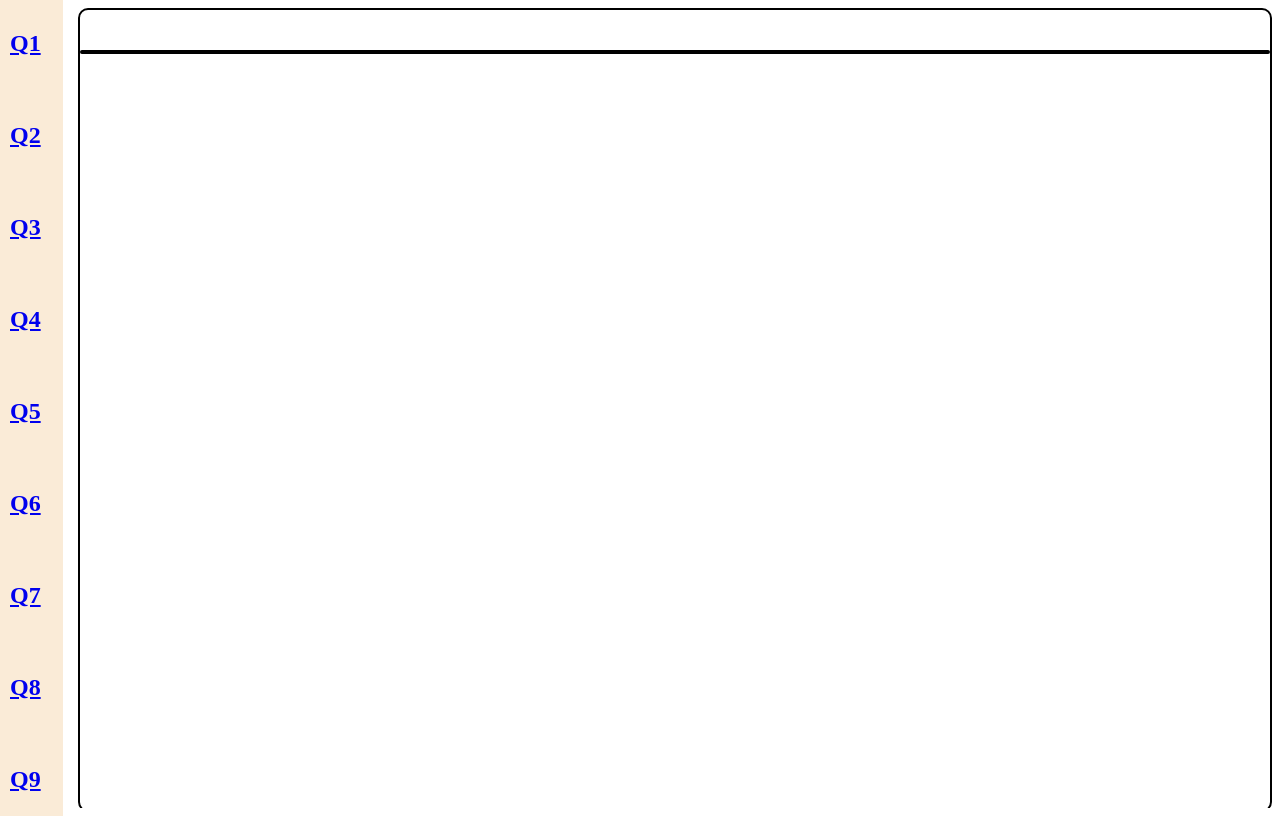
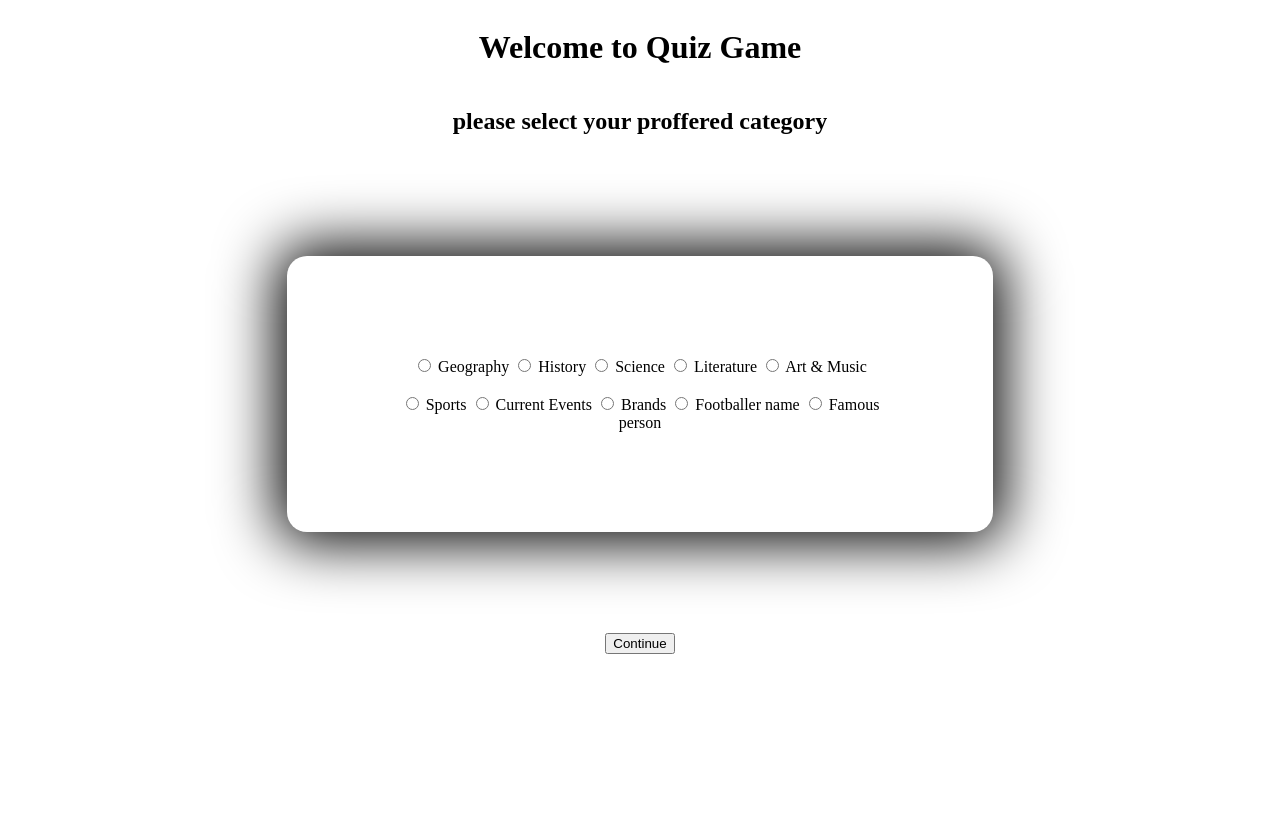
Before and after one commit to Eazybel/Quiz, a plain HTML site: page catagory.html in a window 1280 px wide. Drawn offline with Linux system fonts and the light colour scheme.

Commit message:
git added

```diff
--- a/catagory.css
+++ b/catagory.css
@@ -1,122 +1,20 @@
-#Q1{
-   margin-left: 70px;
-    border: 2px solid black;
-    margin-bottom: 20px;
-    height: 100vh;
-    scroll-snap-align: center;
-    height: 100vh;
-    border-radius: 10px;
-    top: auto;
+#head{
+    display: grid;
+    justify-content: center;
+    text-align: center;
 }
-#Q2{
-    margin-left: 70px;
-    border: 2px solid black;
-    margin-bottom: 10px;
-    height: 100vh;
-    scroll-snap-align: center;
-    height: 100vh;
-    border-radius: 10px;
+#catagory{
+margin: auto;
+margin-top: 8%;
+width: 40%;
+text-align: center;
+padding: 100px;
+box-shadow: 0px 0px 60px 10px;
+border-radius: 20px;
 }
-#Q3{
-    margin-left: 70px;
-    border: 2px solid black;
-    margin-bottom: 10px;
-    height: 100vh;
-    scroll-snap-align: center;
-    height: 100vh;
-    border-radius: 10px;
-}
-#Q4{
-    margin-left: 70px;
-    border: 2px solid black;
-    margin-bottom: 10px;
-
-    height: 100vh;
-    scroll-snap-align: center;
-    height: 100vh;
-    border-radius: 10px;
-}
-#Q5{
-    margin-left: 70px;
-    border: 2px solid black;
-    margin-bottom: 10px;
-    height: 100vh;
-    scroll-snap-align: center;
-    height: 100vh;
-    border-radius: 10px;
-}
-#Q6{
-    margin-left: 70px;
-    border: 2px solid black;
-    margin-bottom: 10px;
-    height: 100vh;
-    scroll-snap-align: center;
-    height: 100vh;
-    border-radius: 10px;
-}
-#Q7{
-    margin-left: 70px;
-    border: 2px solid black;
-    margin-bottom: 10px;
-    height: 100vh;
-    scroll-snap-align: center;
-    height: 100vh;
-    border-radius: 10px;
-}
-#Q8{
-    margin-left: 70px;
-    border: 2px solid black;
-    margin-bottom: 10px;
-    height: 100vh;
-    scroll-snap-align: center;
-    height: 100vh;
-    border-radius: 10px;
-}
-#Q9{
-    margin-left: 70px;
-    border: 2px solid black;
-    margin-bottom: 10px;
-
-    height: 100vh;
-    scroll-snap-align: center;
-    height: 100vh;
-    border-radius: 10px;
-}
-#Q10{
-    margin-left: 70px;
-    border: 2px solid black;
-    margin-bottom: 10px;
-    height: 100vh;
-    scroll-snap-align: center;
-    height: 100vh;
-    border-radius: 10px;
-}
-#section{
-    overflow-y: auto;
-    scroll-snap-type: y mandatory;
-    height: 100vh;
-    top: 0;
-}
-#nav{
-  position: fixed;
-  display: inline;
-  background-color: antiquewhite;
-  padding: 10px;
-  position: top;
-  height: 100vh;
-  top: 0;
-  left: 0;
+#btnd{
+margin: auto;
+margin-top: 8%;
+text-align: center;
 
 }
-#Q{
-    margin-bottom: 65px;
-}
-#up{
-    border: 2px solid black;
-    margin-top: 40px;
-    border-radius: 10px;
-}
-#down{
-    border: 2px solid rgb(0, 0, 0);
-    margin-top: 850px;
-}
--- a/catagory.html
+++ b/catagory.html
@@ -7,109 +7,46 @@
     <title>Document</title>
 </head>
 <body>
+    <div id="head">
+        <h1 id="h1">
+            Welcome to Quiz Game
+        </h1>
+        <h2 id="h2">
+            please select your proffered category
+        </h2>
+    </div>
+        <div id="catagory">
+            <input type="radio" name="#" id="g">
+            <label for="geography">Geography</label>
 
- <nav id="nav">
-    <a href="#Q1"><h2 id="Q">Q1</h2></a>
-    <a href="#Q2"><h2 id="Q">Q2</h2></a>
-    <a href="#Q3"><h2 id="Q">Q3</h2></a>
-    <a href="#Q4"><h2 id="Q">Q4</h2></a>
-    <a href="#Q5"><h2 id="Q">Q5</h2></a>
-    <a href="#Q6"><h2 id="Q">Q6</h2></a>
-    <a href="#Q7"><h2 id="Q">Q7</h2></a>
-    <a href="#Q8"><h2 id="Q">Q8</h2></a>
-    <a href="#Q9"><h2 id="Q">Q9</h2></a>
-    <a href="#Q10"><h2>Q10</h2></a>
- </nav>
-    <div id="section">
-        <div id="Q1">
-        <div id="up">
+            <input type="radio" name="#" id="History">
+            <label for="History">History</label>
+
+            <input type="radio" name="#" id="Science">
+            <label for="Science">Science</label>
+
+            <input type="radio" name="#" id="Literature">
+            <label for="Literature">Literature</label>
+
+            <input type="radio" name="#" id="Art">
+            <label for="Art">Art & Music</label><br><br>
+
+            <input type="radio" name="#" id="Sports">
+            <label for="Sports">Sports</label>
+
+            <input type="radio" name="#" id="Current">
+            <label for="Current">Current Events</label>
+
+            <input type="radio" name="#" id="Brands">
+            <label for="Brands">Brands</label>
+
+            <input type="radio" name="#" id="Footballer">
+            <label for="Footballer">Footballer name</label>
+
+            <input type="radio" name="#" id="Famous">
+            <label for="Famous">Famous person</label>
         </div>
-
-        <div id="down">
-        </div>
-     </div>
-        <div id="Q2">
-            <div id="up">
-            </div>
-
-            <div id="down">
-            </div>
-        </div>
-        <div id="Q3">
-            <div id="up">
-
-
-
-            </div>
-            <div id="down">
-        </div>
-        </div>
-        <div id="Q4">
-                <div id="up">
-
-
-
-                </div>
-            <div id="down">
-        </div>
-        </div>
-        <div id="Q5">
-                <div id="up">
-
-
-
-                </div>
-            <div id="down">
-        </div>
-        </div>
-        <div id="Q6">
-                <div id="up">
-
-
-
-                </div>
-        <div id="down">
-        </div>
-        </div>
-        <div id="Q7">
-                <div id="up">
-
-
-
-                </div>
-            <div id="down">
-        </div>
-        </div>
-        <div id="Q8">
-                <div id="up">
-
-
-
-                </div>
-            <div id="down">
-        </div>
-        </div>
-        <div id="Q9">
-                <div id="up">
-
-
-
-                </div>
-            <div id="down">
-        </div>
-        </div>
-        <div id="Q10">
-                <div id="up">
-
-
-
-                </div>
-            <div id="down">
-        </div>
-        </div>
-    </div>
-
-
-<script src="catagory.js"></script>
+        <div id="btnd"><button type="button" id="btn">Continue</button></div>
+    <script src="catagory.js"></script>
 </body>
 </html>
```
Also changed, not shown: geography.css (added, +124 -0 lines), geography.html (added, +114 -0 lines), geography.js (added).
